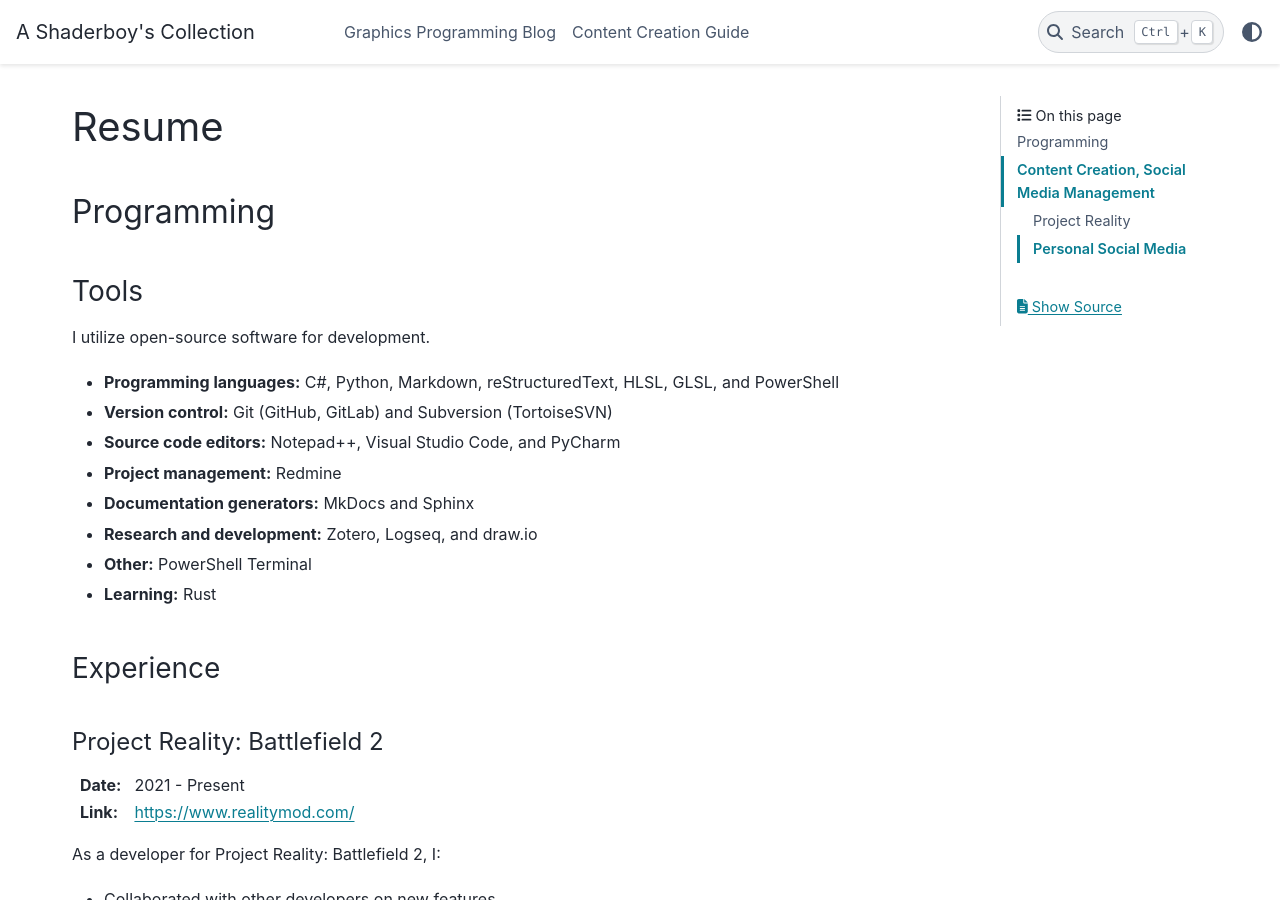
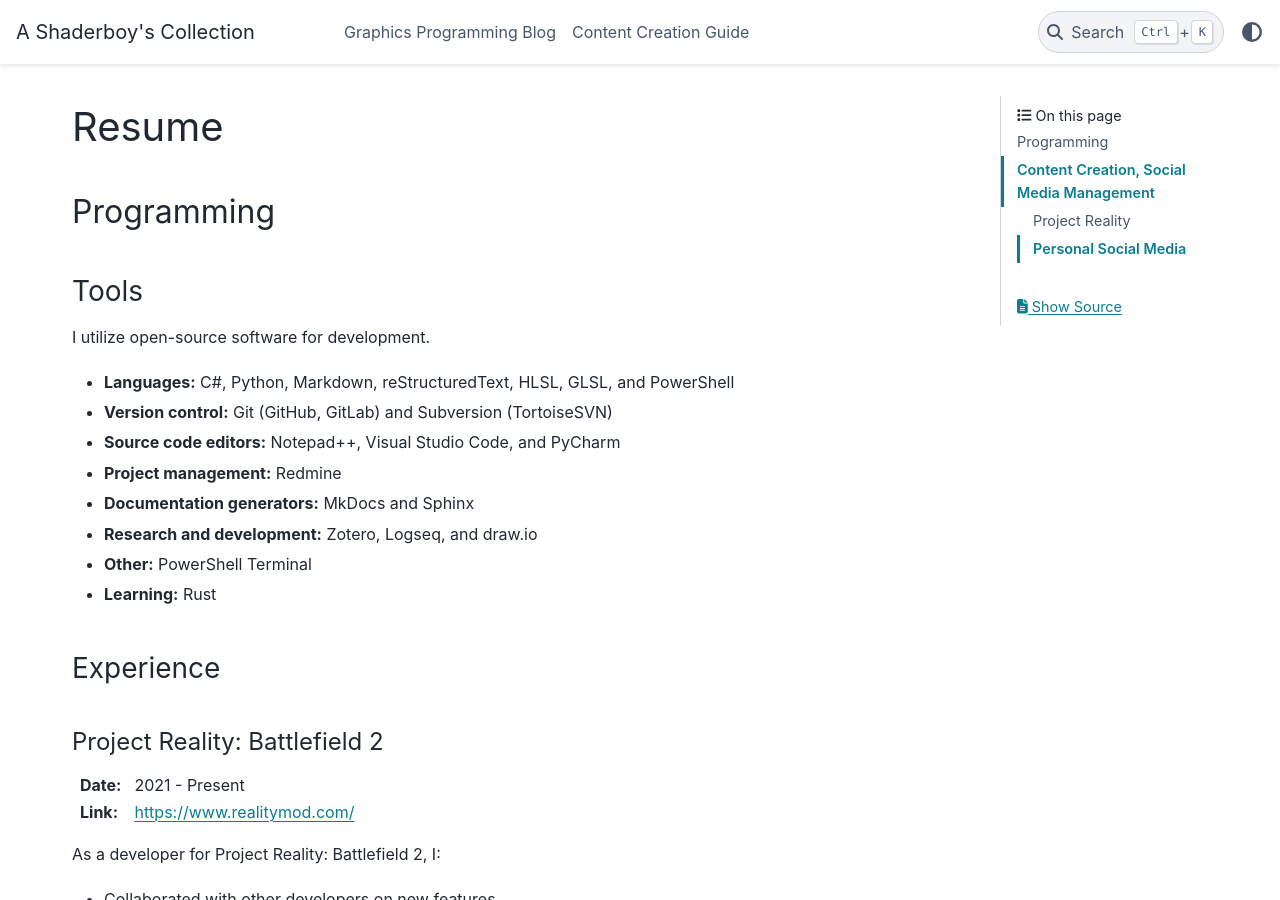
Before and after one commit to papadanku/papadanku.github.io, a Sphinx documentation site: the page built from doc/index.rst, in a window 1280 px wide and 900 px high. Built offline with Sphinx 7.4.7 and the PyData theme 0.15.4, drawn with Linux system fonts in a browser that asks for light colours.

Commit message:
Update index.rst

```diff
--- a/doc/index.rst
+++ b/doc/index.rst
@@ -17,7 +17,7 @@ Tools
 
 I utilize open-source software for development.
 
-- **Programming languages:** C#, Python, Markdown, reStructuredText, HLSL, GLSL, and PowerShell
+- **Languages:** C#, Python, Markdown, reStructuredText, HLSL, GLSL, and PowerShell
 - **Version control:** Git \(GitHub, GitLab\) and Subversion \(TortoiseSVN\)
 - **Source code editors:** Notepad++, Visual Studio Code, and PyCharm
 - **Project management:** Redmine
```
